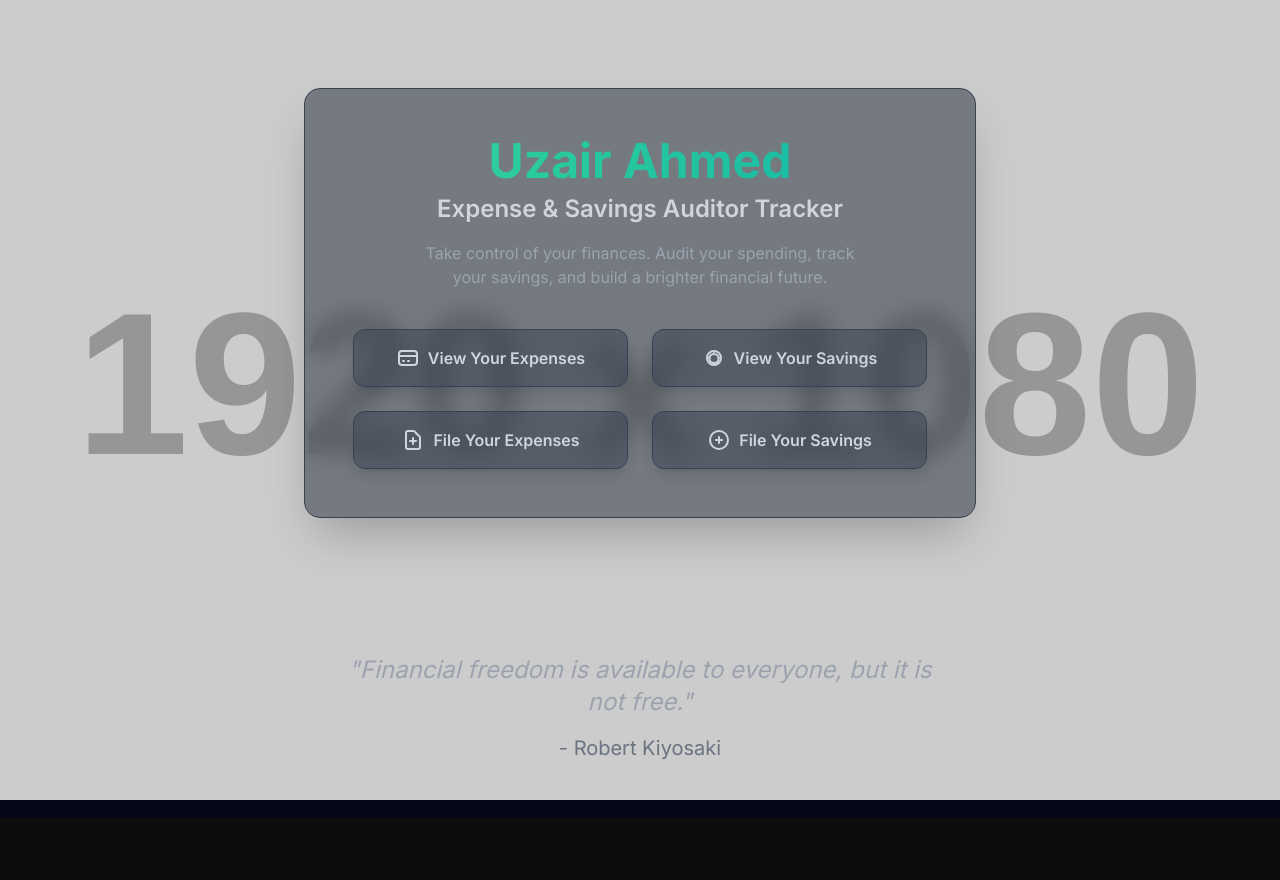
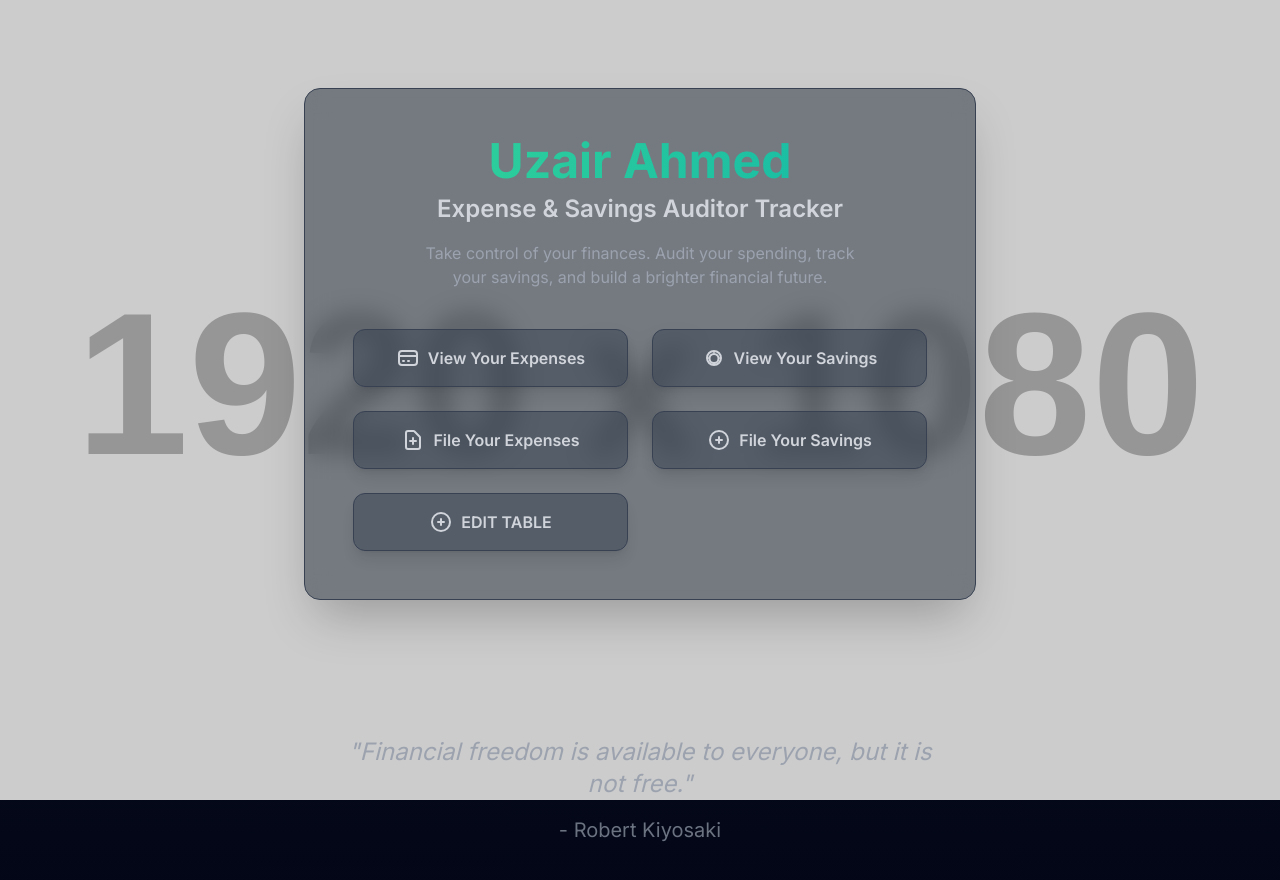
Before and after one commit to educationsimplified/expense-tracker, a plain HTML site: page index.html in a window 1280 px wide. Before the commit the page ends 818 px from the top, so only its background shows below. Drawn offline with nearby package versions, Linux system fonts and the light colour scheme; placeholder pictures from the web are drawn by us.

Commit message:
Update index.html

```diff
--- a/index.html
+++ b/index.html
@@ -96,6 +96,14 @@
                     </svg>
                     <span>File Your Savings</span>
                 </a>
+
+                 <!-- File Savings Link - Replace '#' with your actual URL -->
+                <a href="https://docs.google.com/spreadsheets/d/1XrY0fAm-CY5L5nTmPtN9n-NTnyLaRvEcR5VJKUdNG_8/edit?usp=sharing" class="flex items-center justify-center space-x-2 bg-gray-700/50 border border-gray-700 text-gray-300 font-semibold py-4 rounded-xl shadow-lg transition-all duration-300 hover:bg-teal-600 hover:text-white hover:shadow-teal-500/30">
+                    <svg xmlns="http://www.w3.org/2000/svg" class="h-6 w-6" fill="none" viewBox="0 0 24 24" stroke="currentColor" stroke-width="2">
+                        <path stroke-linecap="round" stroke-linejoin="round" d="M12 9v3m0 0v3m0-3h3m-3 0H9m12 0a9 9 0 11-18 0 9 9 0 0118 0z" />
+                    </svg>
+                    <span>EDIT TABLE</span>
+                </a>
             </div>
         </div>
 
```
